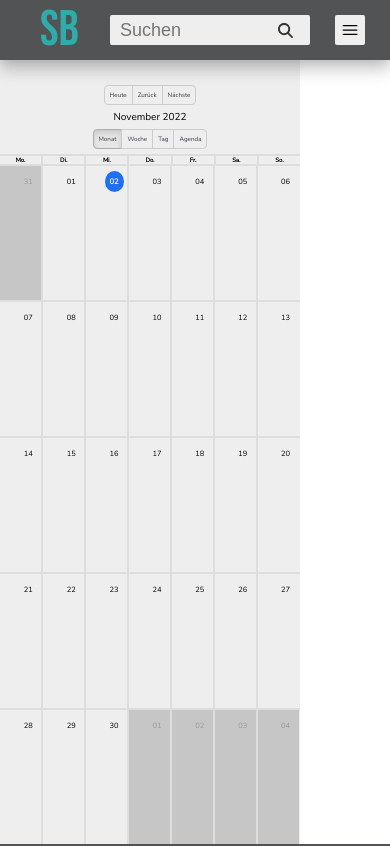
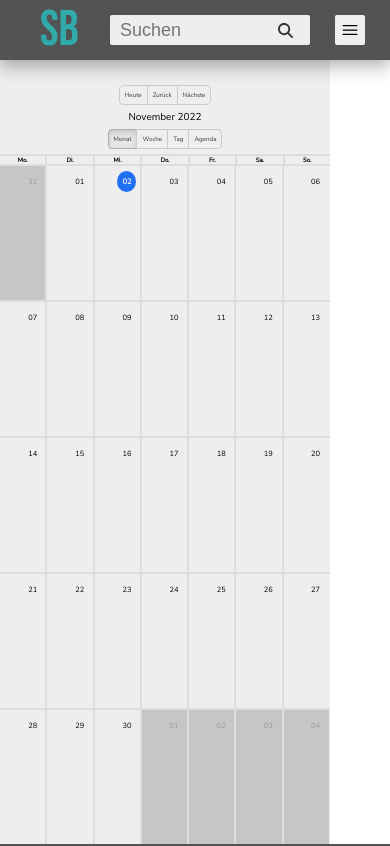
Before and after one commit to BarloGER/SportBase-Frontend, a React (Create React App) app: page /calendar in a window 390 px wide. Shown: the top 846 px of the page. Built offline with nearby package versions, Linux system fonts and the light colour scheme; no server answers.

Commit message:
changed breakpoints in search.css and calendar width

```diff
--- a/src/styles/public-calendar.css
+++ b/src/styles/public-calendar.css
@@ -187,7 +187,7 @@
 
 @media screen and (max-width: 500px) {
   .public-calendar {
-    width: 30rem;
+    width: 33rem;
   }
 }
 
--- a/src/styles/search.css
+++ b/src/styles/search.css
@@ -94,7 +94,7 @@
   font-size: 1.5rem;
 }
 
-@media screen and (max-width: 515px) {
+@media screen and (max-width: 575px) {
   .search input {
     width: 20rem;
   }
@@ -108,7 +108,7 @@
   }
 }
 
-@media screen and (max-width: 415px) {
+@media screen and (max-width: 475px) {
   .search {
     left: 10rem;
   }
```
